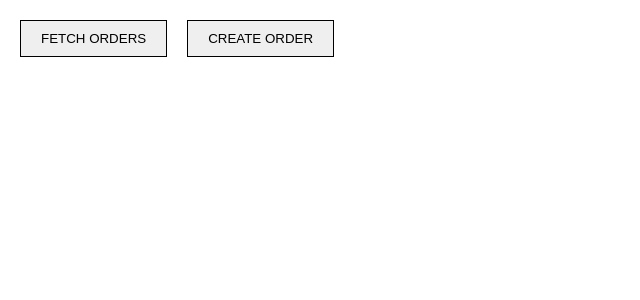
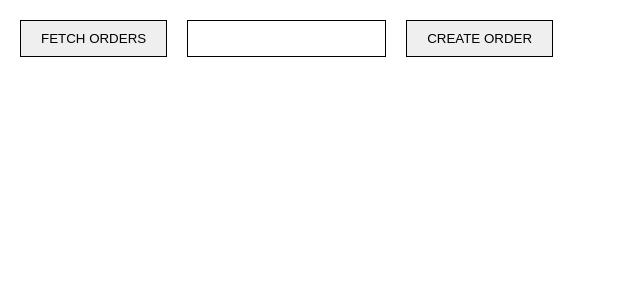
Before and after one commit to supervueman/vue-retailcrm-integration, a Vue app in the folder client/: page / in a window 1280 px wide. Shown: the top 300 px of the page, without its empty margins (0-640 px from the left). Built offline with nearby package versions, Linux system fonts and the light colour scheme.

Commit message:
Add order data in client

```diff
--- a/client/src/views/Home.vue
+++ b/client/src/views/Home.vue
@@ -2,16 +2,22 @@
   <div class="page">
     <header class="toolbar">
       <button class="btn" @click="fetchOrders">FETCH ORDERS</button>
+      <input
+        type="text"
+        class="input"
+        name="order_number"
+        v-model="order.externalId"
+      />
       <button class="btn" @click="createOrder">CREATE ORDER</button>
     </header>
 
     <section class="section">
       <div class="order-card" v-for="order in orders" :key="order.id">
         <div class="order-card-inner">
-          <h3>Order number: {{order.number}}</h3>
-          <h3>Summ: {{order.summ}}</h3>
-          <h3>Delivery cost: {{order.delivery.cost}}</h3>
-          <pre>{{order.items}}</pre>
+          <h3>Order number: {{ order.number }}</h3>
+          <h3>Summ: {{ order.summ }}</h3>
+          <h3>Delivery cost: {{ order.delivery.cost }}</h3>
+          <pre>{{ order.items }}</pre>
         </div>
       </div>
     </section>
@@ -23,7 +29,10 @@ export default {
   name: "Home",
 
   data: () => ({
-    order: {}
+    order: {
+      externalId: "",
+      firstName: "Rinat"
+    }
   }),
 
   computed: {
@@ -38,7 +47,7 @@ export default {
     },
 
     async createOrder() {
-      await this.$store.dispatch("createOrder");
+      await this.$store.dispatch("createOrder", this.order);
     }
   }
 };
@@ -60,6 +69,11 @@ export default {
   &:hover
     background-color: #000
     color: #fff
+.input
+  padding: 10px 10px
+  border: 1px solid
+  outline: none
+  margin-right: 20px
 .section
   display: flex
   flex-wrap: wrap
```
Also changed, not shown: 2 other files (tests, documents, lock files or other folders). Lines whose indentation alone changed are shown as unchanged.
